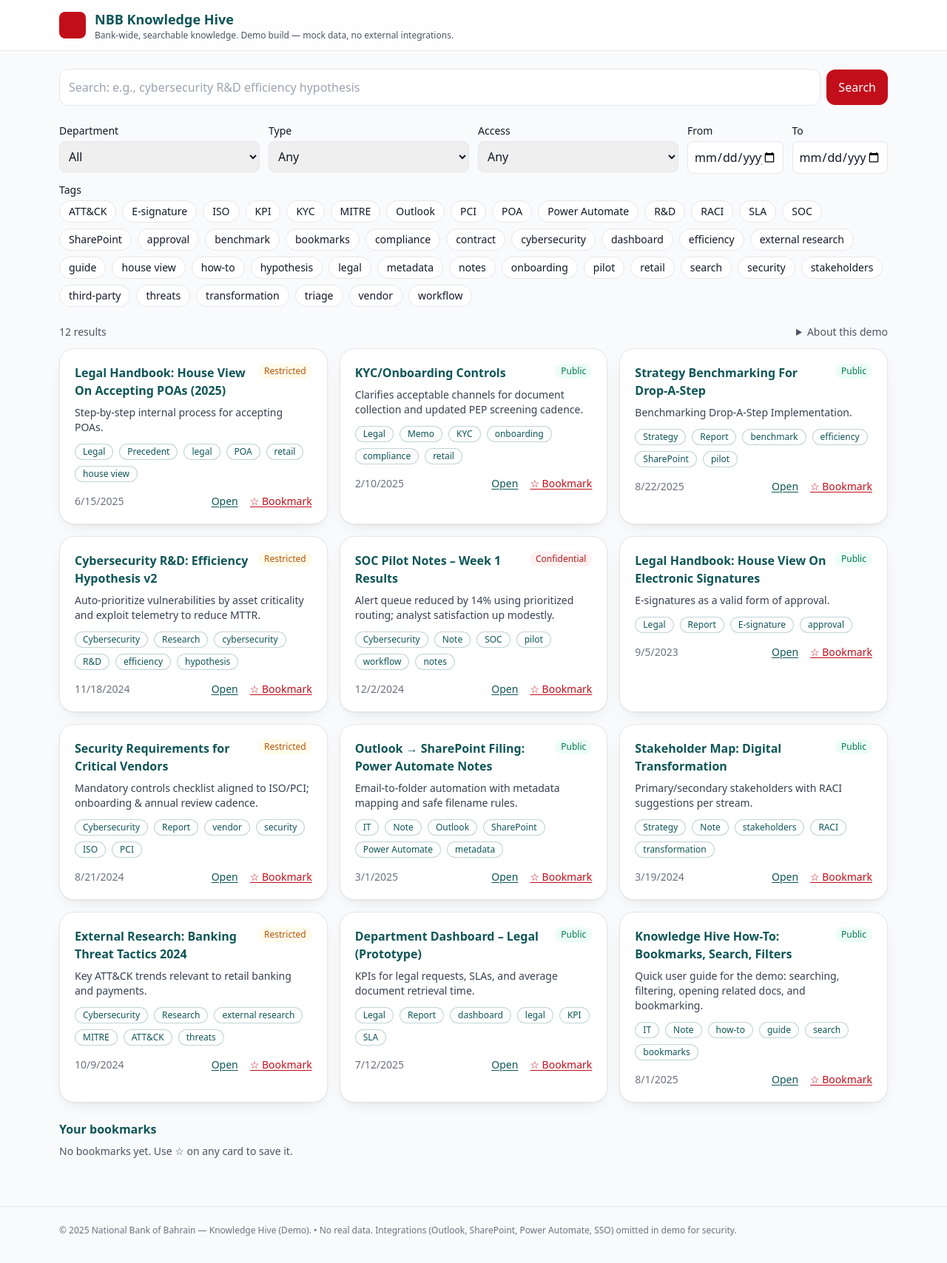
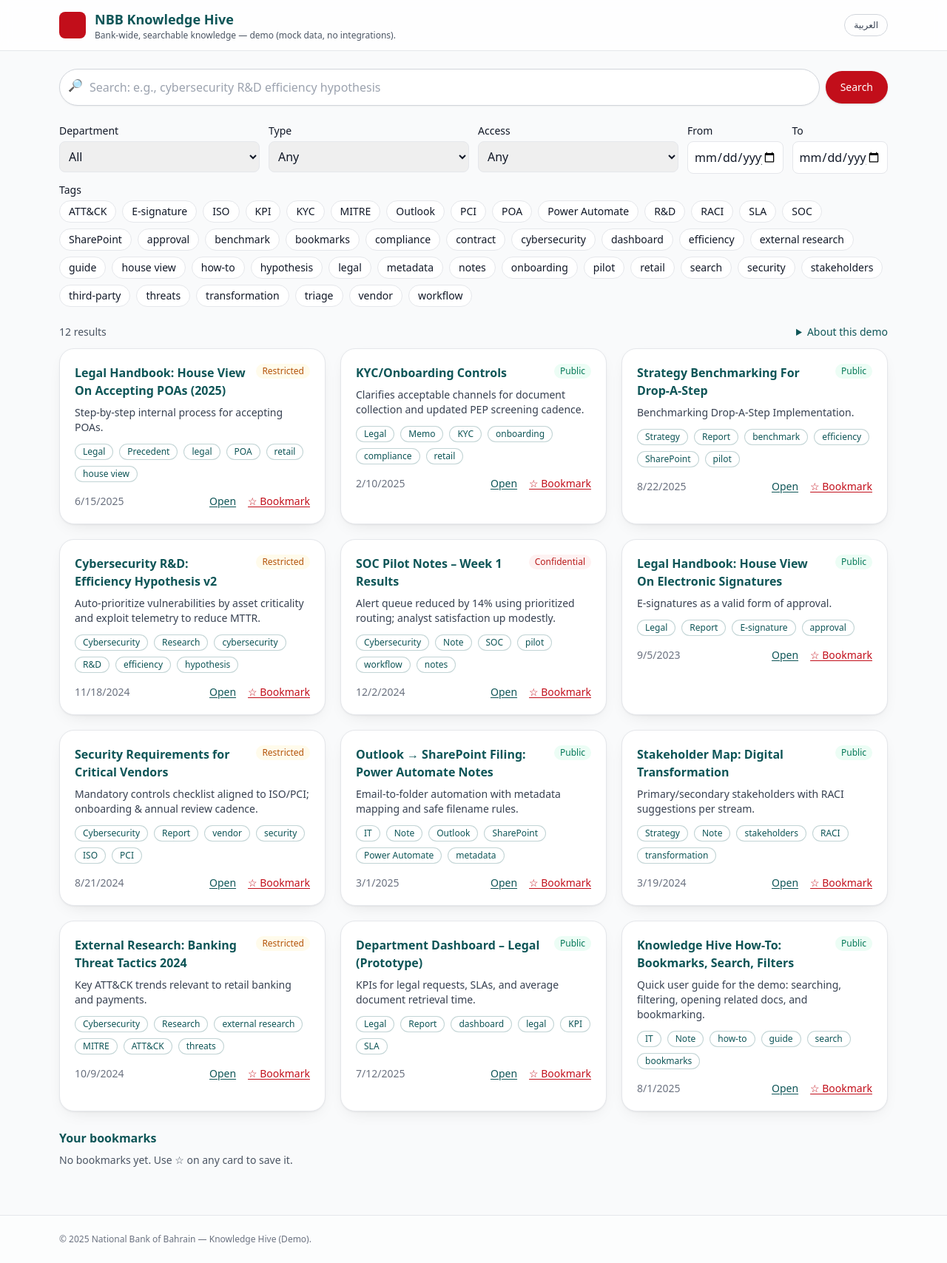
Before and after one commit to HeshamBucheeri/nbb-knowledge-hive, a React (Vite) app in the folder nbb-knowledge-hive/nbb-knowledge-hive/: page / in a window 1280 px wide. Shown: the whole page at 74% size. Built offline with nearby package versions, Linux system fonts and the light colour scheme.

Commit message:
Update App.tsx

```diff
--- a/nbb-knowledge-hive/nbb-knowledge-hive/src/App.tsx
+++ b/nbb-knowledge-hive/nbb-knowledge-hive/src/App.tsx
@@ -6,54 +6,53 @@ import DetailDrawer from "./components/DetailDrawer";
 import Filters from "./components/Filters";
 
 export default function App() {
-  const [query, setQuery] = React.useState<Query>({
-    text: "",
-    type: "Any",
-    access: "Any",
-  });
+  const [query, setQuery] = React.useState<Query>({ text: "", type: "Any", access: "Any" });
   const [openDoc, setOpenDoc] = React.useState<Doc | null>(null);
   const [bookmarks, setBookmarks] = React.useState<string[]>(() => {
     try { return JSON.parse(localStorage.getItem("nbb:bookmarks") || "[]"); } catch { return []; }
   });
-
-  React.useEffect(() => {
-    localStorage.setItem("nbb:bookmarks", JSON.stringify(bookmarks));
-  }, [bookmarks]);
+  React.useEffect(() => { localStorage.setItem("nbb:bookmarks", JSON.stringify(bookmarks)); }, [bookmarks]);
 
   const results = filterDocs(MOCK_DOCS, query);
-
-  function onBookmark(id: string) {
-    setBookmarks(b => b.includes(id) ? b.filter(x => x !== id) : [...b, id]);
-  }
-
-  const related = (doc: Doc | null) => doc ? MOCK_DOCS.filter(d => doc.relatedIds.includes(d.id)) : [];
+  const onBookmark = (id: string) => setBookmarks(b => (b.includes(id) ? b.filter(x => x !== id) : [...b, id]));
+  const related = (doc: Doc | null) => (doc ? MOCK_DOCS.filter(d => doc.relatedIds.includes(d.id)) : []);
 
   return (
     <div className="min-h-screen">
-      <header className="sticky top-0 z-10 bg-white/80 backdrop-blur border-b">
-        <div className="mx-auto max-w-6xl px-4 py-3 flex items-center gap-3">
-          <div className="h-9 w-9 rounded-lg bg-nbb-red" aria-hidden="true"></div>
+      {/* Top bar */}
+      <header className="sticky top-0 z-10 border-b bg-white/80 backdrop-blur">
+        <div className="mx-auto flex max-w-6xl items-center justify-between gap-3 px-4 py-3">
+          <div className="flex items-center gap-3">
+            <div className="h-9 w-9 rounded-lg bg-nbb-red" aria-hidden="true" />
             <div>
-            <h1 className="text-lg font-semibold">NBB Knowledge Hive</h1>
-            <p className="text-xs text-gray-600">Bank-wide, searchable knowledge. Demo build — mock data, no external integrations.</p>
+              <h1 className="text-lg font-semibold text-nbb-teal">NBB Knowledge Hive</h1>
+              <p className="text-xs text-gray-600">Bank-wide, searchable knowledge — demo (mock data, no integrations).</p>
             </div>
+          </div>
+          <button className="hidden sm:inline-flex items-center rounded-full border border-gray-300 px-3 py-1.5 text-xs text-gray-700 hover:bg-gray-50">
+            العربية
+          </button>
         </div>
       </header>
 
-      <main className="mx-auto max-w-6xl px-4 py-6 space-y-6">
+      <main className="mx-auto max-w-6xl space-y-6 px-4 py-6">
+        {/* Search */}
         <section aria-label="Search">
           <label htmlFor="search" className="sr-only">Search</label>
           <div className="flex items-center gap-2">
+            <div className="relative w-full">
               <input
                 id="search"
                 placeholder="Search: e.g., cybersecurity R&D efficiency hypothesis"
-              className="w-full rounded-xl border p-3"
+                className="w-full rounded-full border border-gray-300 bg-white p-3 pl-10 shadow-sm placeholder:text-gray-400"
                 value={query.text}
                 onChange={e => setQuery({ ...query, text: e.target.value })}
               />
+              <span className="pointer-events-none absolute left-3 top-2.5 text-gray-400">🔎</span>
+            </div>
             <button
-              className="rounded-xl bg-nbb-red text-white px-4 py-3"
-              onClick={() => { /* no-op: search updates live */ }}
+              className="rounded-full bg-nbb-red px-5 py-3 text-sm font-medium text-white shadow hover:bg-[#a50b15]"
+              onClick={() => {}}
               aria-label="Search"
             >
               Search
@@ -61,15 +60,17 @@ export default function App() {
           </div>
         </section>
 
+        {/* Filters */}
         <section>
           <Filters query={query} setQuery={setQuery} allDocs={MOCK_DOCS} />
         </section>
 
+        {/* Results */}
         <section aria-label="Results" className="space-y-3">
           <div className="flex items-center justify-between text-sm text-gray-600">
             <span>{results.length} result{results.length !== 1 ? "s" : ""}</span>
             <details>
-              <summary className="cursor-pointer">About this demo</summary>
+              <summary className="cursor-pointer text-nbb-teal">About this demo</summary>
               <div className="mt-2 max-w-prose text-gray-600">
                 <ul className="list-disc pl-5 space-y-1">
                   <li>Local mock data simulates documents, access levels, and cross-references.</li>
@@ -80,7 +81,8 @@ export default function App() {
               </div>
             </details>
           </div>
-          <div className="grid sm:grid-cols-2 lg:grid-cols-3 gap-4">
+
+          <div className="grid gap-5 sm:grid-cols-2 lg:grid-cols-3">
             {results.map(doc => (
               <DocumentCard
                 key={doc.id}
@@ -93,16 +95,21 @@ export default function App() {
           </div>
         </section>
 
+        {/* Bookmarks */}
         <section aria-label="Bookmarks" className="mt-8">
-          <h2 className="text-base font-semibold mb-2">Your bookmarks</h2>
+          <h2 className="mb-2 text-base font-semibold text-nbb-teal">Your bookmarks</h2>
           {bookmarks.length === 0 ? (
             <p className="text-sm text-gray-600">No bookmarks yet. Use ☆ on any card to save it.</p>
           ) : (
-            <ul className="list-disc pl-5 space-y-1 text-sm">
+            <ul className="list-disc space-y-1 pl-5 text-sm">
               {bookmarks.map(id => {
                 const d = MOCK_DOCS.find(x => x.id === id);
                 if (!d) return null;
-                return <li key={id}>{d.title} <span className="text-gray-500">({d.id})</span></li>;
+                return (
+                  <li key={id}>
+                    {d.title} <span className="text-gray-500">({d.id})</span>
+                  </li>
+                );
               })}
             </ul>
           )}
@@ -110,20 +117,12 @@ export default function App() {
       </main>
 
       <DetailDrawer doc={openDoc} onClose={() => setOpenDoc(null)} related={related(openDoc)} />
-      <Footer />
+
+      <footer className="mt-10 border-t bg-white/60">
+        <div className="mx-auto max-w-6xl px-4 py-6 text-xs text-gray-500">
+          © {new Date().getFullYear()} National Bank of Bahrain — Knowledge Hive (Demo).
+        </div>
+      </footer>
     </div>
   );
 }
-
-
-
-function Footer() {
-  return (
-    <footer className="mt-10 border-t">
-      <div className="mx-auto max-w-6xl px-4 py-6 text-xs text-gray-500">
-        © {new Date().getFullYear()} National Bank of Bahrain — Knowledge Hive (Demo). •
-        No real data. Integrations (Outlook, SharePoint, Power Automate, SSO) omitted in demo for security.
-      </div>
-    </footer>
-  );
-}
```
Lines whose indentation alone changed are shown as unchanged.
